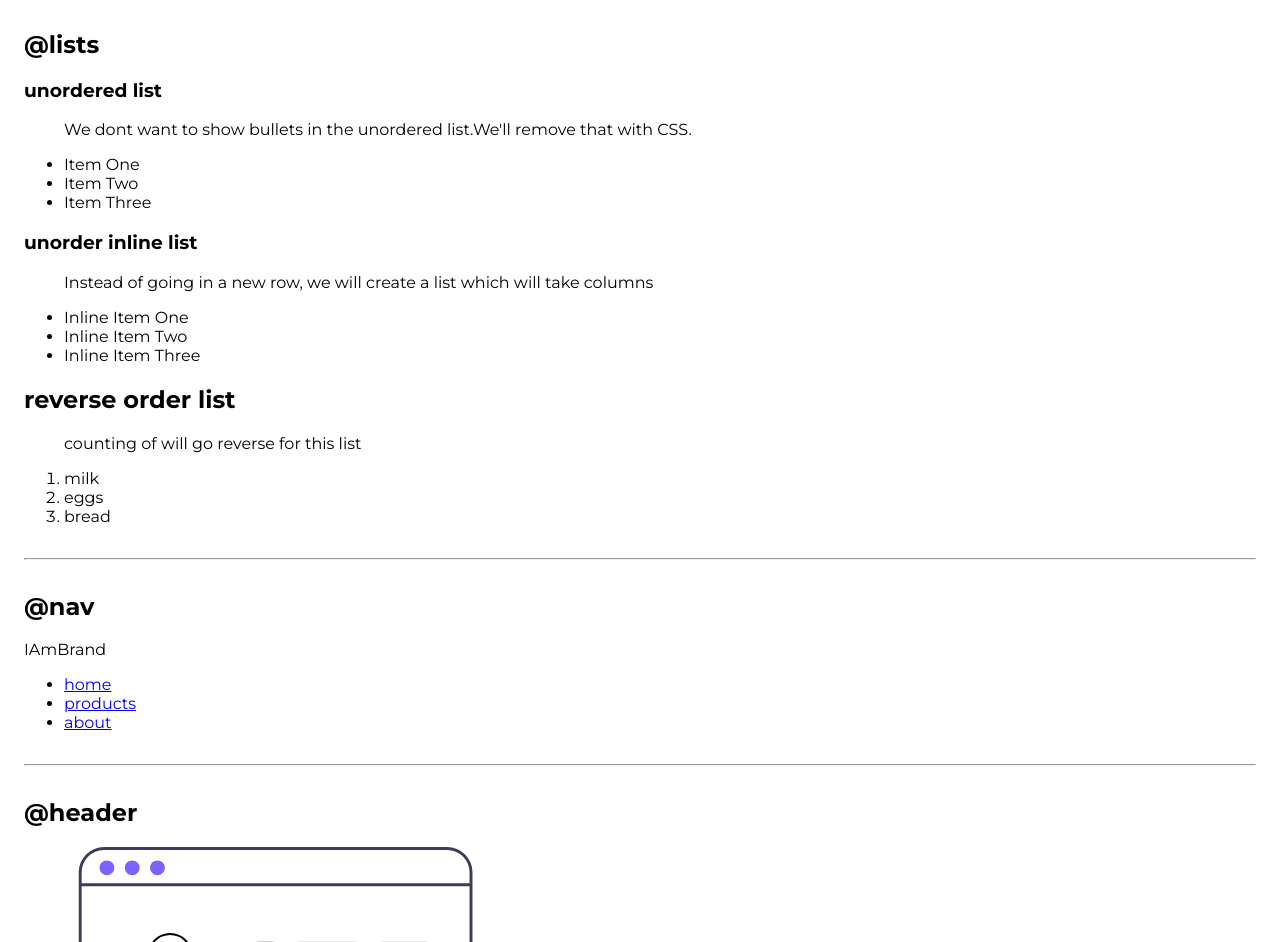
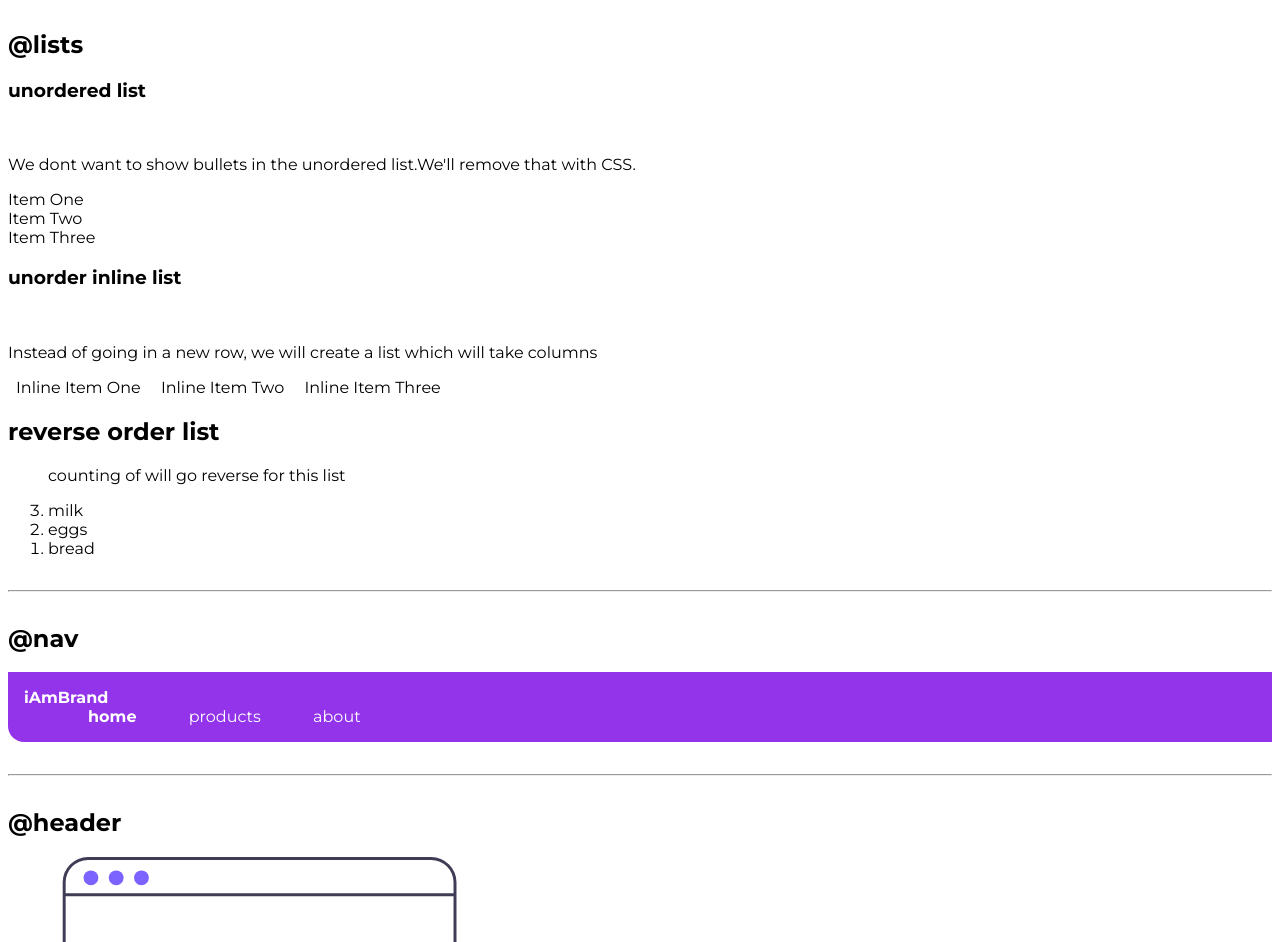
Before and after one commit to Kpreethitulasiram/First-Project, a plain HTML site: page index.html in a window 1280 px wide. Shown: the part 841-1783 px from the top of the page. Drawn offline with Linux system fonts and the light colour scheme.

Commit message:
navigation

```diff
--- a/index.html
+++ b/index.html
@@ -28,7 +28,7 @@
 
             <h3>fluid container</h3>
             <div class="container">This is going to be a fluid container.It will go till the end of page.
-                With some margine.</p>
+                With some margine.</div>
 
                 <h3>center container</h3>
                 <div class="container container-center">This is a fluid container and it will go till the specified width.</div>
@@ -43,9 +43,9 @@
 
              <h2>@lists</h2>
              <h3>unordered list</h3>
-             <ul>
+             <ul class="list-non-bullet">
              <p>We dont want to show bullets in the unordered list.We'll remove that with CSS.</p>
-                <li>Item One</li>
+                <li >Item One</li>
                 <li>Item Two</li>
                 <li>Item Three</li>
 
@@ -53,17 +53,17 @@
 
              <h3>unorder inline list</h3>
 
-             <ul>
+             <ul class="list-non-bullet">
              <p>Instead of going in a new row, we will create a list which will take columns</p>
-                <li>Inline Item One</li>
-                <li>Inline Item Two</li>
-                <li>Inline Item Three</li>
+                <li class="list-item-inline">Inline Item One</li>
+                <li class="list-item-inline">Inline Item Two</li>
+                <li class="list-item-inline">Inline Item Three</li>
 
              </ul>
 
              <h2>reverse order list</h2>
 
-             <ol>
+             <ol reversed>
                 <p>counting of will go reverse for this list</p>
                 <li>milk</li>
                 <li>eggs</li>
@@ -74,17 +74,17 @@
 
              <h2>@nav</h2>
 
-             <nav>
-                <div>IAmBrand</div>
-                <ul>
-                    <li>
-                        <a href="/">home</a>
+             <nav class="navigation container">
+                <div class="nav-brand">iAmBrand</div>
+                <ul class="list-non-bullet nav-pills">
+                    <li class="list-item-inline">
+                        <a class="link link-active" href="/">home</a>
                     </li>
-                    <li>
-                        <a href="/">products</a>
+                     <li class="list-item-inline">
+                        <a class="link" href="/">products</a>
                     </li>
-                    <li>
-                        <a href="/">about</a>
+                    <li class="list-item-inline">
+                        <a class="link" href="/">about</a>
                     </li>
                 </ul>
              </nav>
--- a/styles.css
+++ b/styles.css
@@ -50,5 +50,26 @@ hr {
 }
 .list-item-inline {
     display:inline;
-    padding:0.5rem;
+    padding:0rem 0.5rem;
 }
+.navigation {
+    background-color:var(--primary-color);
+    color:white;
+    padding:1rem;
+    border-bottom-left-radius:1rem;
+}
+
+.navigation .nav-brand {
+    font-weight:bold;
+}
+
+.navigation .nav-pills {
+    text-align: right;
+}
+
+.navigation .link {
+    color:white;
+}
+ .navigation .link-active {
+    font-weight:bold;
+ }
```
